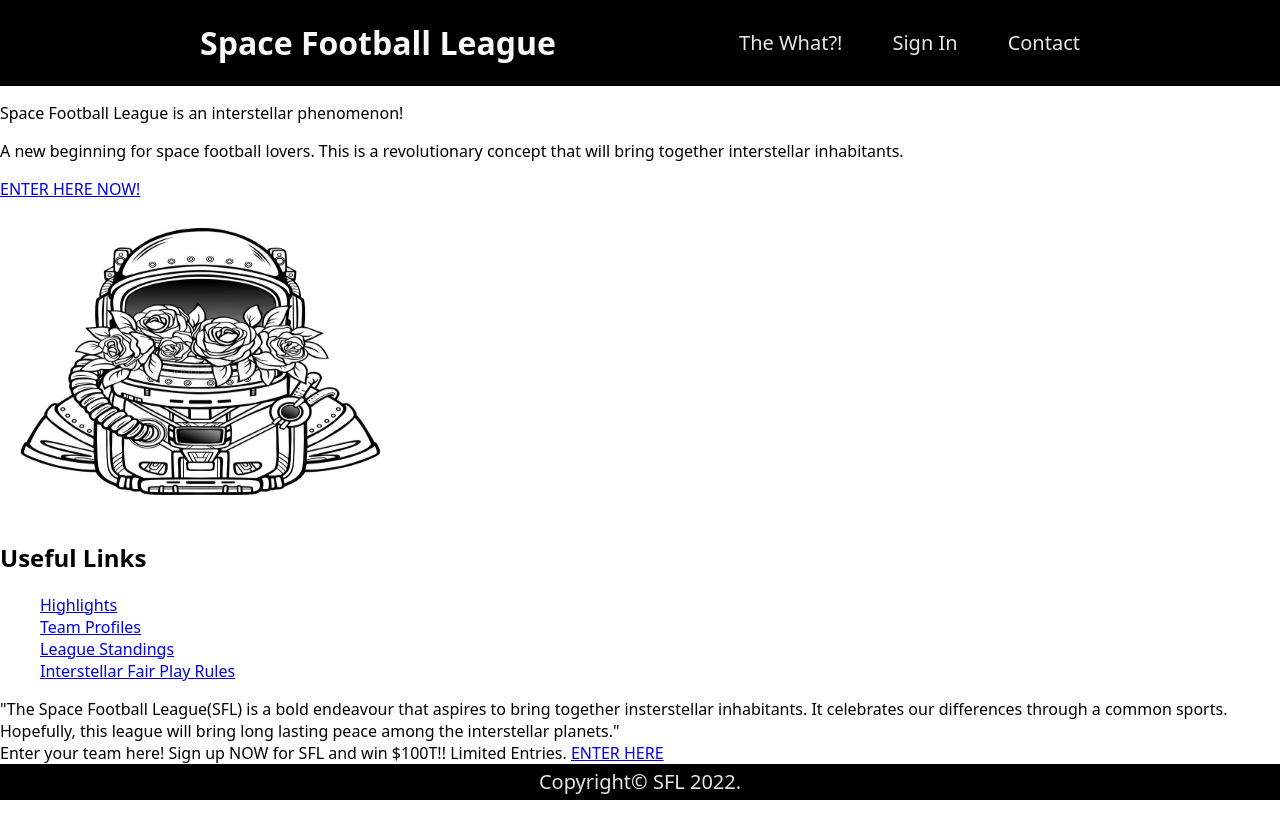
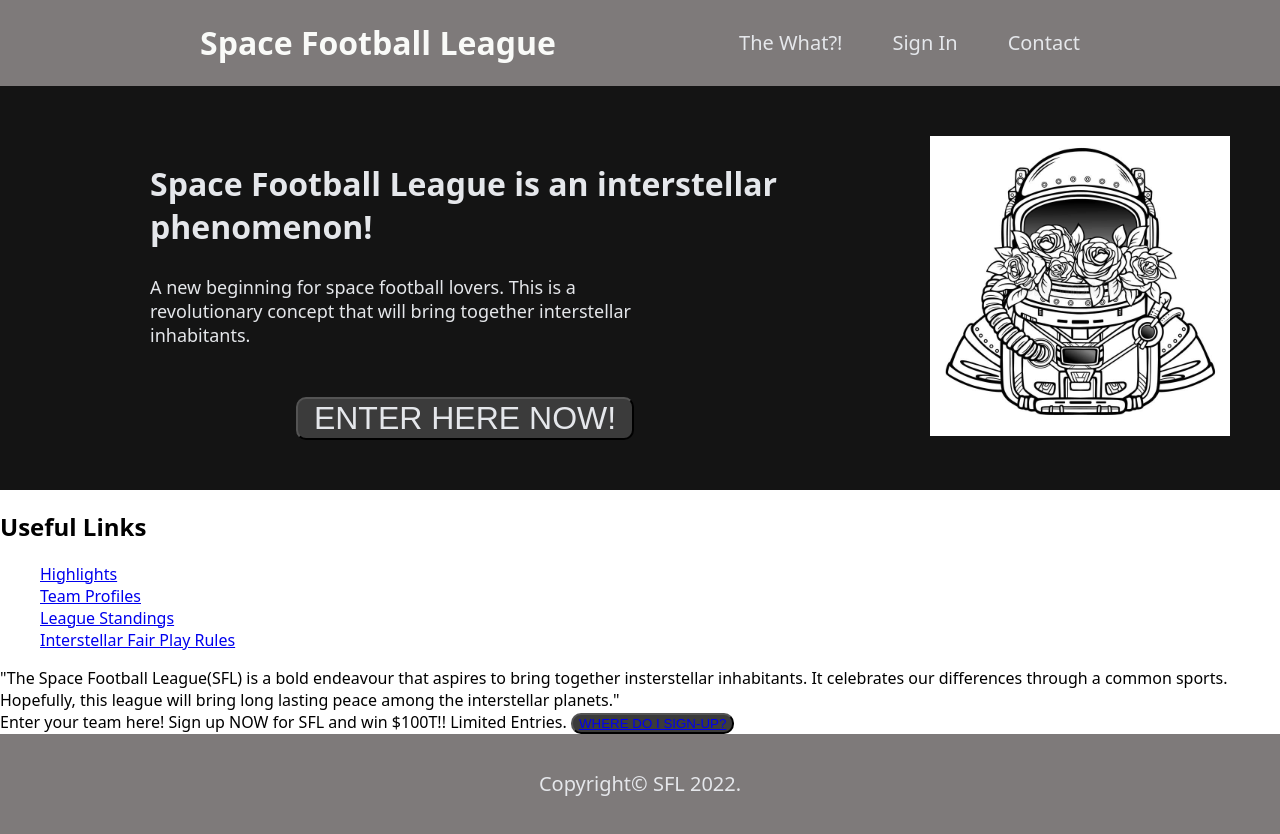
Before and after one commit to manishcs50class/odin_final_project, a plain HTML site: page index.html in a window 1280 px wide. Before the commit the page ends 800 px from the top, so only its background shows below. Drawn offline with Linux system fonts and the light colour scheme.

Commit message:
Formatted the section right below the main header. Changed the button style to bevel at the edges. Changed background color and font color to match style

```diff
--- a/index.html
+++ b/index.html
@@ -23,12 +23,15 @@
             </div>
         </div>
         <div class="container">
-            <div class="welcome">
-                <p>Space Football League is an interstellar phenomenon!</p>
-                <p>A new beginning for space football lovers. This is a revolutionary concept that will bring together
-                    interstellar inhabitants.</p>
-                <p><a href="#">ENTER HERE NOW!</p></a>
-                <img src="space_helmet.jpg" alt="space helmet" width="400" height="300">
+            <div class="section">
+                <div class="welcome">
+                    <h2 class="top">Space Football League is an interstellar phenomenon!</h2>
+                    <p>A new beginning for space football lovers. This is a revolutionary concept that will
+                        bring together
+                        interstellar inhabitants.</p>
+                    <button><a class="enter-button" href="#">ENTER HERE NOW!</button></a>
+                </div>
+                <img src="space_helmet.jpg" alt="space helmet" width="500" height="300">
             </div>
             <div class="boxes">
                 <div class="text">
@@ -50,7 +53,7 @@
             <div class="signup">
                 Enter your team here!
                 Sign up NOW for SFL and win $100T!! Limited Entries.
-                <a href="#">ENTER HERE</a>
+                <button><a href="#">WHERE DO I SIGN-UP?</a></button>
             </div>
         </div>
         <div class="footer">
--- a/style.css
+++ b/style.css
@@ -9,7 +9,7 @@ body {
 .header {
     display: flex;
     flex-direction: row;
-    background-color: #000000;
+    background-color: #7e7a7a;
     color: #f9faf8;
     justify-content: space-between;
 
@@ -48,15 +48,53 @@ div.menu {
     flex-direction: row;
     justify-content: center;
     align-items: center;
-    background-color: #000000;
+    background-color: #7e7a7a;
     height: 100px;
     color: #e5e7eb;
     font-size: 20px;
+    margin-top: auto;
 }
 
-.webpage {
+.section {
     display: flex;
+    /* flex: 200px; */
+    background-color: #141414;
+    padding: 50px
+}
+
+.welcome {
+    display: flex;
+    margin-left: 50px;
+    margin-right: 100px;
     flex-direction: column;
-    justify-content: space-between;
-    height: inherit;
 }
+
+h2.top {
+    font-size: 32px;
+    color: #e5e7eb;
+    padding-left: 50px;
+}
+
+button {
+    margin: 0px auto 0px;
+    background-color: #3b3b3b;
+    border-radius: 10px;
+}
+
+a.enter-button {
+    font-size: xx-large;
+    text-decoration: none;
+    color: #e5e7eb;
+    /* background-image: linear-gradient(to bottom, rgb(117, 117, 117), transparent); */
+    font-family: sans-serif;
+    padding-inline: 10px 10px;
+}
+
+p {
+    font-size: 18px;
+    color: #e5e7eb;
+    padding-left: 50px;
+    padding-right: 150px;
+    margin-top: 0px;
+    margin-bottom: 50px;
+}
```
